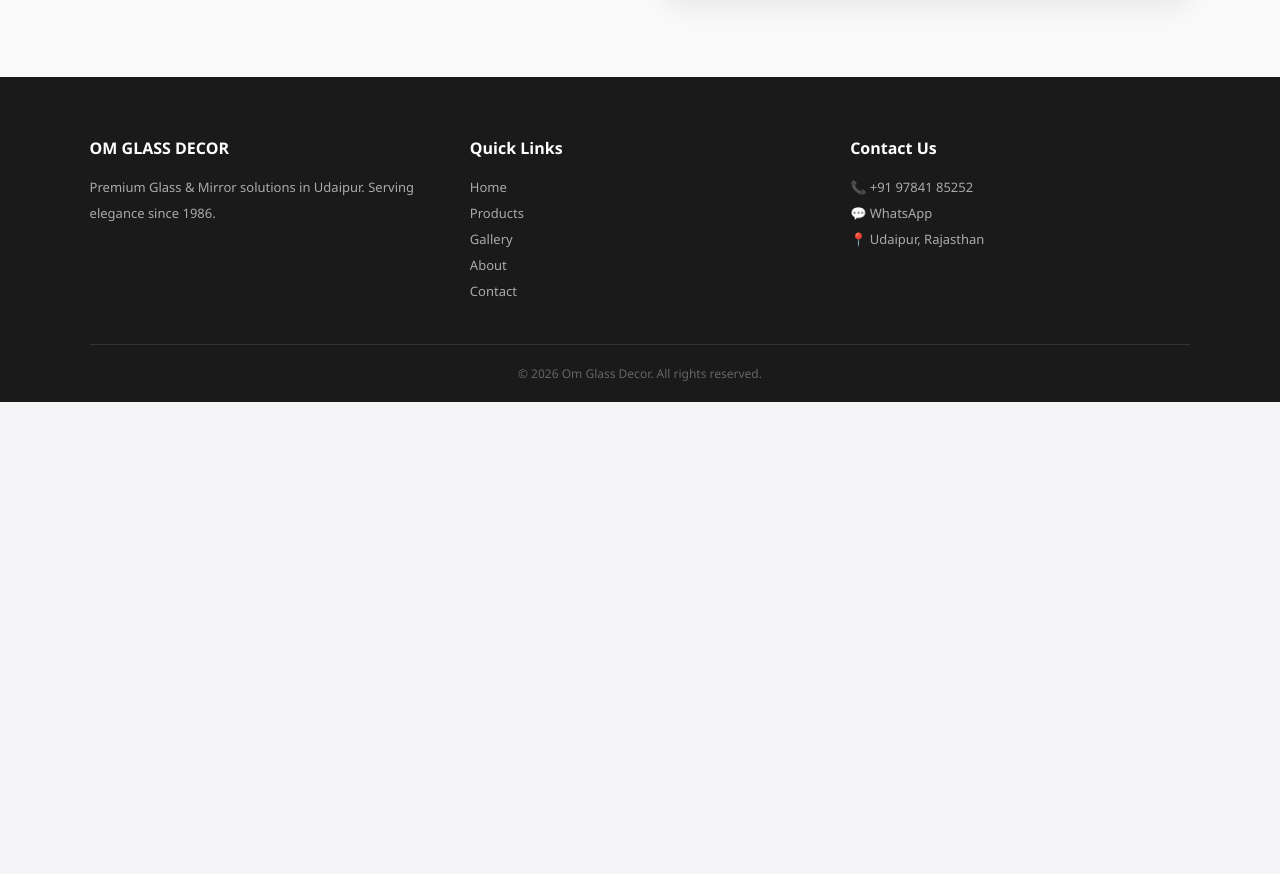
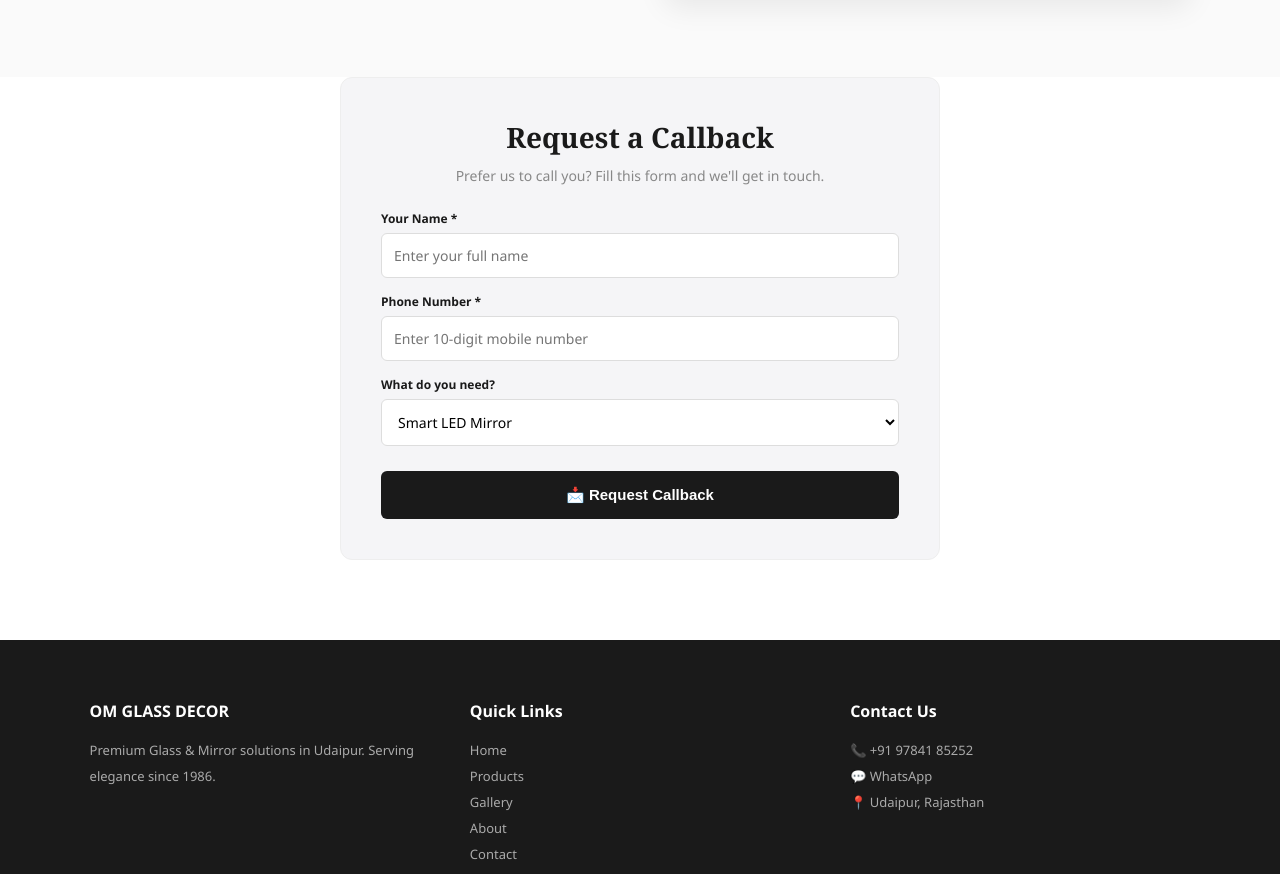
Before and after one commit to profiledp/omglassdecor, a plain HTML site: page contact.html in a window 1280 px wide. Shown: the part 878-1752 px from the top of the page. Before the commit the page ends 1280 px from the top, so only its background shows below. Drawn offline with Linux system fonts and the light colour scheme.

Commit message:
Update contact.html

```diff
--- a/contact.html
+++ b/contact.html
@@ -69,6 +69,35 @@
     </div>
   </section>
 
+  <!-- NAYA: Quote Form on Contact Page -->
+  <section class="quote-section" style="background: #fff; padding-top: 0;">
+    <div class="quote-wrapper" style="box-shadow: none; border: 1px solid #eee;">
+      <h2>Request a Callback</h2>
+      <p>Prefer us to call you? Fill this form and we'll get in touch.</p>
+      <form action="https://formspree.io/f/xrgvzqkn" method="POST">
+        <div class="form-group">
+          <label>Your Name *</label>
+          <input type="text" name="name" placeholder="Enter your full name" required>
+        </div>
+        <div class="form-group">
+          <label>Phone Number *</label>
+          <input type="tel" name="phone" placeholder="Enter 10-digit mobile number" pattern="[0-9]{10}" required>
+        </div>
+        <div class="form-group">
+          <label>What do you need?</label>
+          <select name="requirement">
+            <option value="LED Mirror">Smart LED Mirror</option>
+            <option value="Glass Partition">Glass Partition / Blocks</option>
+            <option value="Toughened Glass">Toughened Glass / Railing</option>
+            <option value="Shower Enclosure">Shower Glass Enclosure</option>
+            <option value="Other">Other</option>
+          </select>
+        </div>
+        <button type="submit" class="form-submit-btn">📩 Request Callback</button>
+      </form>
+    </div>
+  </section>
+
   <footer class="site-footer">
     <div class="footer-grid">
       <div>
```
